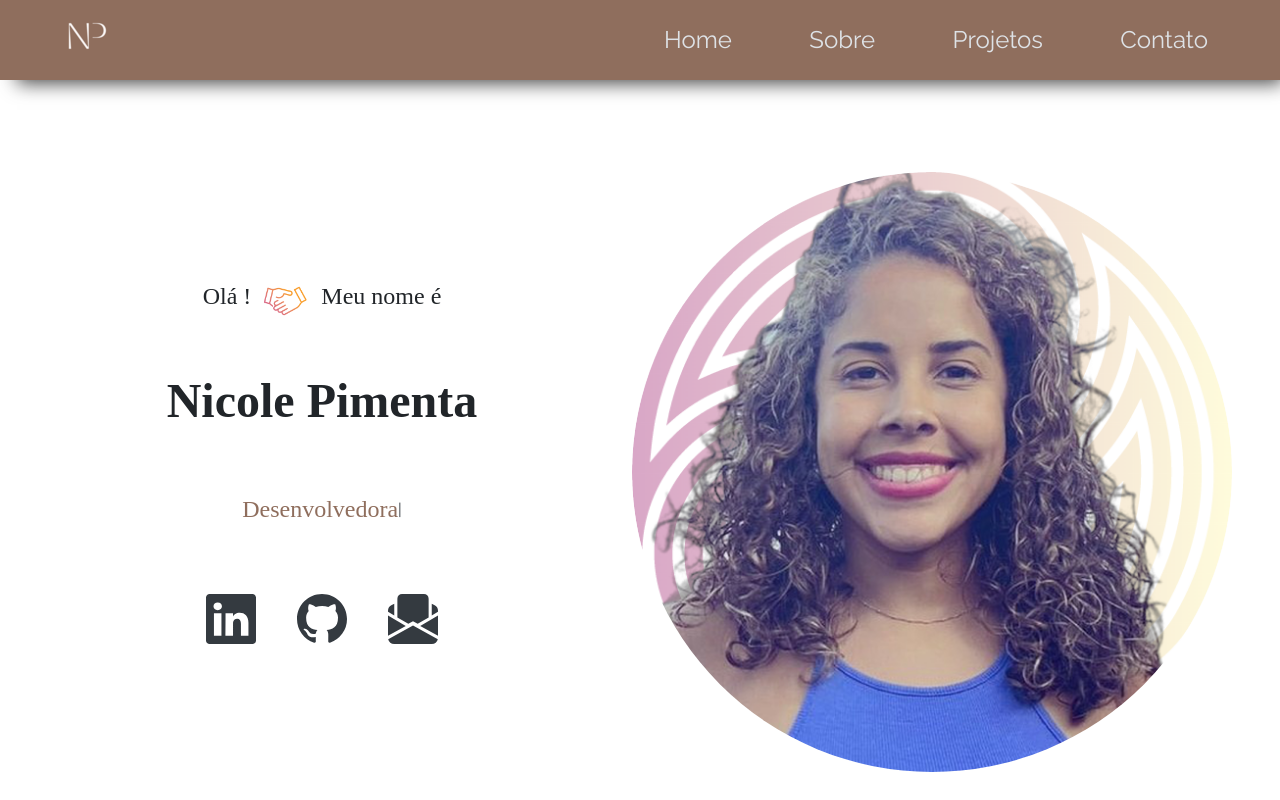
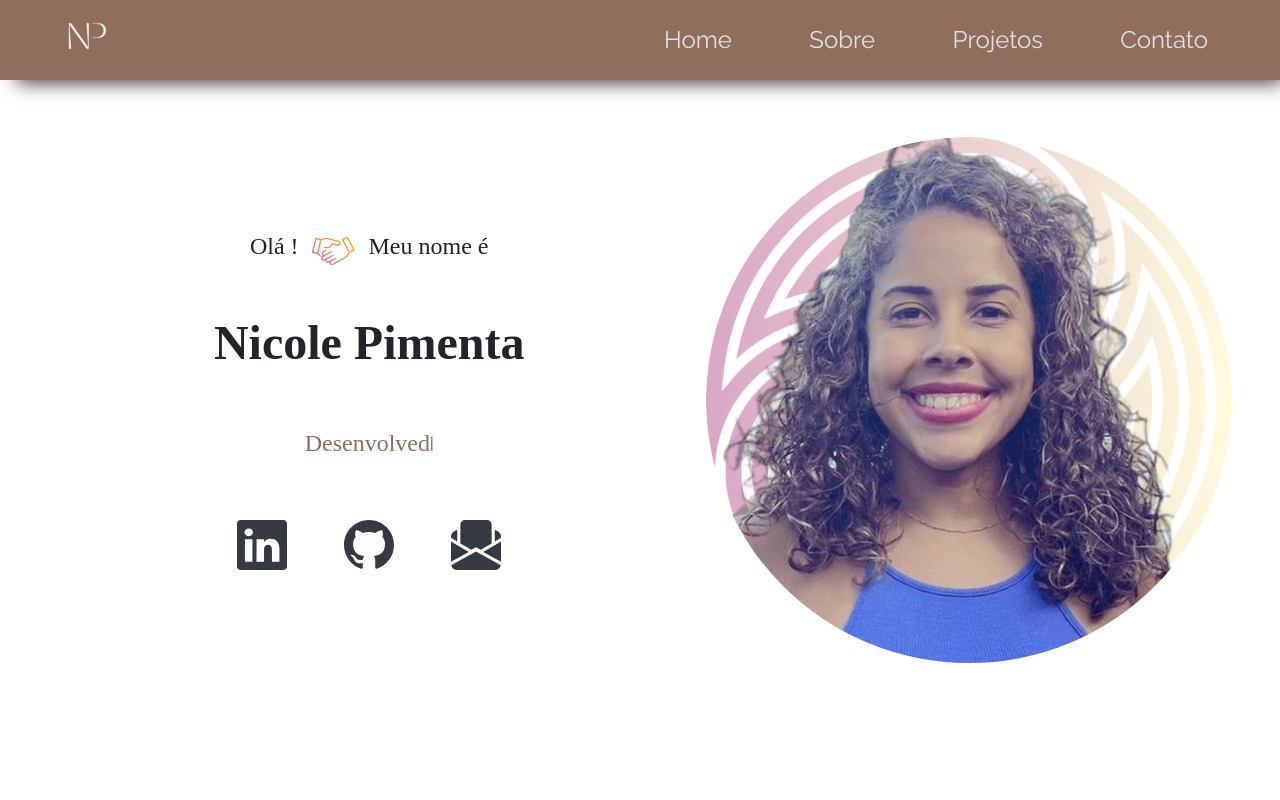
Before and after one commit to nicole-pimenta/Portfolio-nicole, a React (Vite) app: page / in a window 1280 px wide. Shown: the top 800 px of the page. Built offline with nearby package versions, Linux system fonts and the light colour scheme; a web font is replaced by a local one.

Commit message:
fix:home layout

```diff
--- a/src/components/Home/index.jsx
+++ b/src/components/Home/index.jsx
@@ -5,9 +5,8 @@ import handShake from "../../assets/handshake.gif";
 import profile from "../../assets/profile.jpg";
 import { StyledText1, StyledTitle1 } from "../../styles/typography";
 import {
+  HomeContainer,
   ContainerIcons,
-  SectionHome,
-  StyledDivFlex,
   StyledGif,
   StyledHeadline,
   StyledImageProfile,
@@ -24,7 +23,7 @@ const Home = () => {
   useEffect(() => {
     const options = {
       strings: [
-        "Desenvolvedora full stack",
+        "Desenvolvedora front end",
         "Adoro aprender coisas novas...",
         "Transformando sites em soluções digitais!",
       ],
@@ -42,9 +41,7 @@ const Home = () => {
   }, []);
 
   return (
-    <SectionHome id="home">
-      <div className="container">
-        <StyledDivFlex>
+    <HomeContainer id="home">
       <StyledHeadline>
         <StyledText1>
           Olá !
@@ -87,10 +84,10 @@ const Home = () => {
         </ContainerIcons>
       </StyledHeadline>
 
-          <StyledImageProfile src={profile} alt="imagem profile Nicole" />
-        </StyledDivFlex>
-      </div>
-    </SectionHome>
+      <StyledImageProfile>
+        <img src={profile} alt="imagem profile Nicole" />
+      </StyledImageProfile>
+    </HomeContainer>
   );
 };
 
--- a/src/components/Home/style.js
+++ b/src/components/Home/style.js
@@ -1,20 +1,19 @@
 import styled from "styled-components";
 
-export const SectionHome = styled.section`
-  height: 90vh;
+export const HomeContainer = styled.div`
+  max-width: 76rem;
+  padding-left: 1rem;
+  padding-right: 1rem;
+  height: 80vh;
+  margin: 0 auto;
+  display: flex;
+  justify-content: center;
+  align-items: center;
+  gap: 1rem;
 
   @media only screen and (max-width: 1024px) {
-    height: 80vh;
-  }
-`;
-
-export const StyledDivFlex = styled.div`
-  display: flex;
-  justify-content: space-between;
-  align-items: center;
-  gap: 2.25rem;
-
-  @media only screen and (max-width: 1024px) {
+    top: 5%;
+    height: 95%;
     flex-direction: column;
     justify-content: center;
   }
@@ -37,9 +36,11 @@ export const StyledTypedText = styled.p`
 export const StyledHeadline = styled.section`
   display: flex;
   flex-direction: column;
+  justify-content: center;
   align-items: center;
-  gap: 2rem;
-  width: 80%;
+  gap: 1.5rem;
+  width: 55%;
+  height: 90%;
 
   @media only screen and (max-width: 1024px) {
     gap: 1rem;
@@ -58,10 +59,19 @@ export const StyledHeadline = styled.section`
   }
 `;
 
-export const StyledImageProfile = styled.img`
-  border-radius: 50%;
-  height: 600px;
-  margin-top: 20px;
+export const StyledImageProfile = styled.section`
+  width: 45%;
+  height: 90%;
+  display: flex;
+  justify-content: center;
+  align-items: center;
+
+  img {
+    border-radius: 50%;
+    max-height: 100%;
+
+    max-width: 100%;
+  }
 
   @media only screen and (max-width: 1024px) {
     height: 200px;
```
Lines whose indentation alone changed are shown as unchanged.
